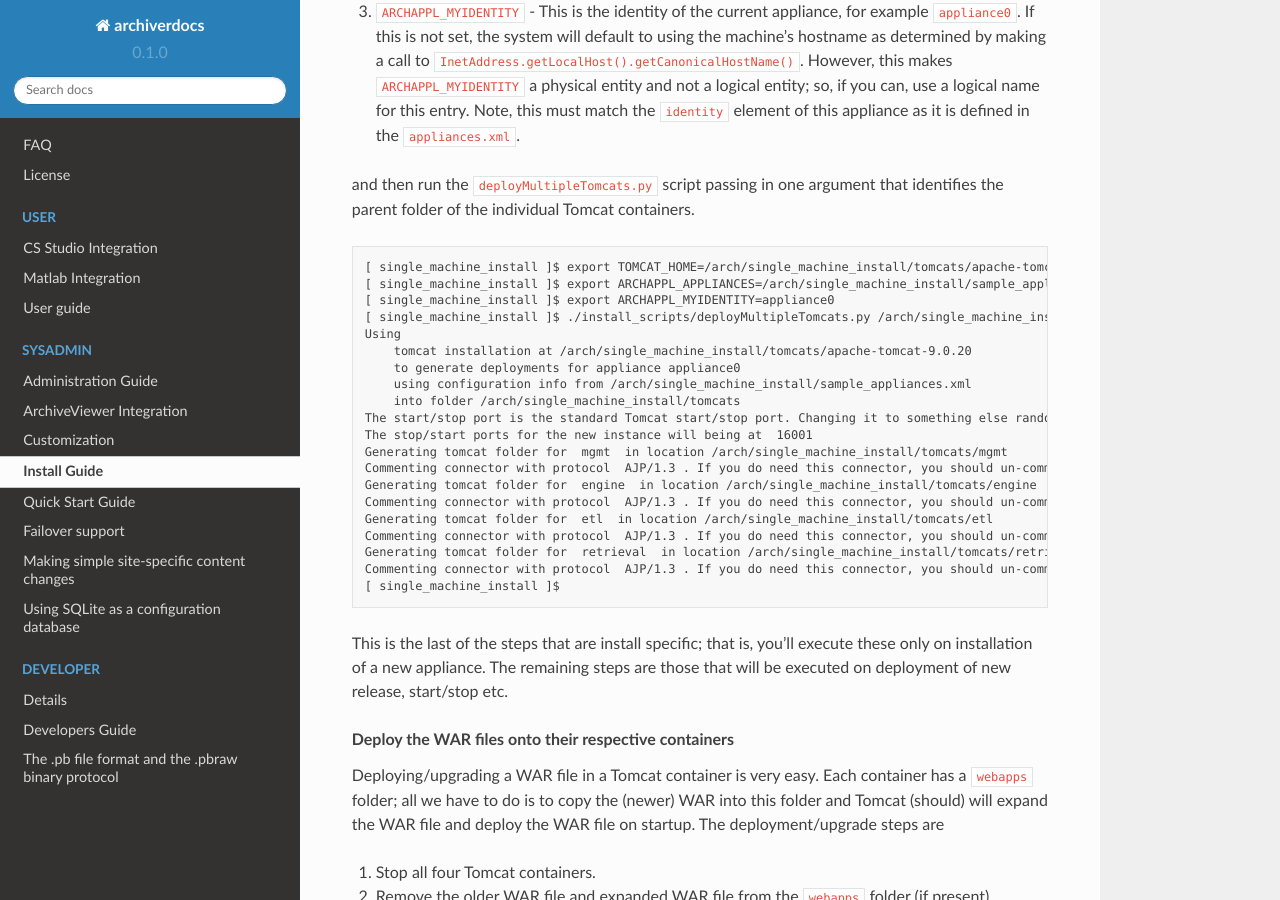
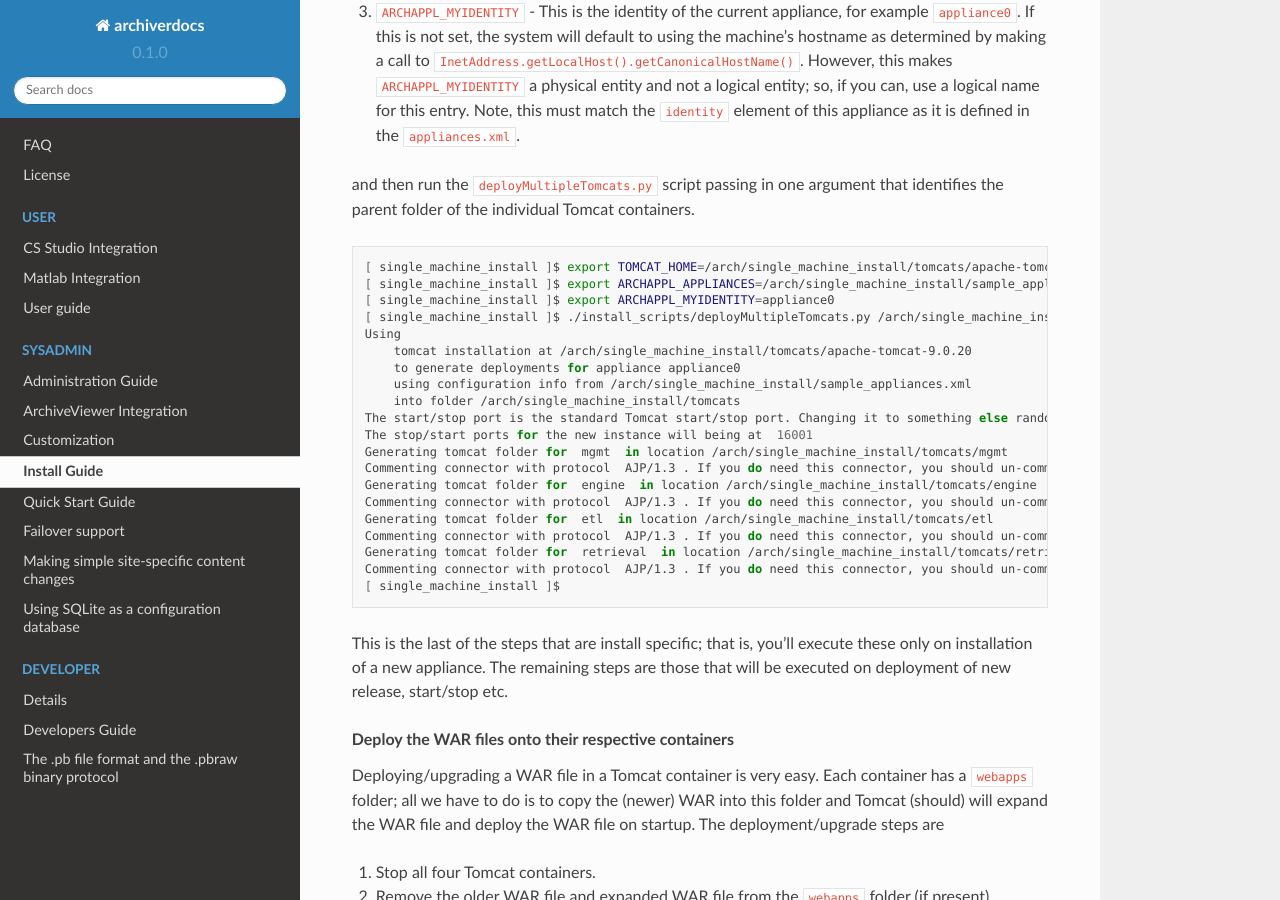
Before and after one commit to jacomago/archiver_docs_temp, a Sphinx documentation site: the page built from docs/source/sysadmin/installguide.md, in a window 1280 px wide and 900 px high, scrolled down 6185 px. Built offline with Sphinx 7.4.7 and the Read the Docs theme 2.0.0, drawn with Linux system fonts in a browser that asks for light colours; some of the changed text lies outside the part shown.

````diff
--- a/docs/source/sysadmin/installguide.md
+++ b/docs/source/sysadmin/installguide.md
@@ -110,7 +110,7 @@ appliances in the cluster. The details of the file are outlined in the
 [ConfigService](api/org/epics/archiverappliance/config/ConfigService.html#ARCHAPPL_APPLIANCES)
 javadoc. A sample `appliances.xml` with two appliances looks like
 
-``` bash_output
+``` bash
 <appliances>
    <appliance>
      <identity>appliance0</identity>
@@ -266,7 +266,7 @@ Installing Tomcat consists of
         to 8080. Change this to the port used by the `mgmt` webapp for
         this appliance, in this example, 17665.
 
-        ``` bash_output
+        ``` bash
         <Connector connectionTimeout="20000" port="808017665" protocol="HTTP/1.1" redirectPort="8443"/>
         ```
 
@@ -281,7 +281,7 @@ Installing Tomcat consists of
     exceptions and errors with one exception - log messages logged to
     the `config` namespace are logged at INFO level.
 
-    ``` bash_output
+    ``` bash
     <Configuration>
        <Appenders>
             <Console name="STDOUT" target="SYSTEM_OUT">
@@ -306,7 +306,7 @@ Installing Tomcat consists of
     [Nagios](http://www.nagios.org/) or
     [Hyperic](http://www.hyperic.com/).
 
-    ``` bash_output
+    ``` bash
     [ bin ]$ tar zxf commons-daemon-native.tar.gz
     [ bin ]$ cd commons-daemon-1.1.0-native-src
     [ commons-daemon-1.1.0-native-src ]$ cd unix/
@@ -362,7 +362,7 @@ appliance,
     into your Tomcat\'s `lib` folder. In addition to the log4j2.xml
     file, you should have a `mysql-connector-java-XXX.jar` as show here.
 
-    ``` bash_output
+    ``` bash
     [ lib ]$ ls -ltra
     ...
     -rw-r--r-- 1 mshankar cd     505 Nov 13 10:29 log4j2.xml
@@ -373,7 +373,7 @@ appliance,
     the Tomcat management UI or directly add an entry in
     `conf/context.xml` like so
 
-    ``` bash_output
+    ``` bash
     <Resource   name="jdbc/archappl"
           auth="Container"
           type="javax.sql.DataSource"
@@ -420,7 +420,7 @@ thereof, you\'ll need to set up three stages of storage. A useful way to
 do this is to create a folder called `/arch` and then create soft links
 in this folder to the actual physical location. For example,
 
-``` bash_output
+``` bash
 [ arch ]$ ls -ltra
 total 32
 lrwxrwxrwx    1 archappl archappl      8 Jun 21  2013 sts -> /dev/shm
@@ -466,7 +466,7 @@ and then run the `deployMultipleTomcats.py` script passing in one
 argument that identifies the parent folder of the individual Tomcat
 containers.
 
-``` bash_output
+``` bash
 [ single_machine_install ]$ export TOMCAT_HOME=/arch/single_machine_install/tomcats/apache-tomcat-9.0.20
 [ single_machine_install ]$ export ARCHAPPL_APPLIANCES=/arch/single_machine_install/sample_appliances.xml
 [ single_machine_install ]$ export ARCHAPPL_MYIDENTITY=appliance0
````
Also changed, not shown: docs/source/developer/developersguide.md (+84 -95 lines), docs/source/sysadmin/customization.md (+1 -1 lines), docs/source/sysadmin/quickstart.md (+5 -5 lines), docs/source/sysadmin/sqlite.md (+4 -4 lines).
